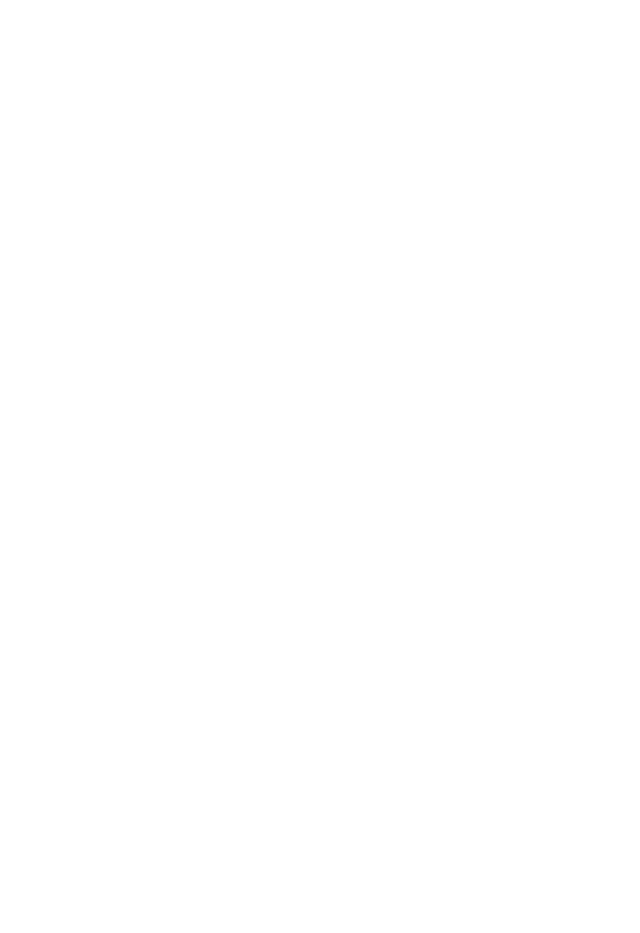
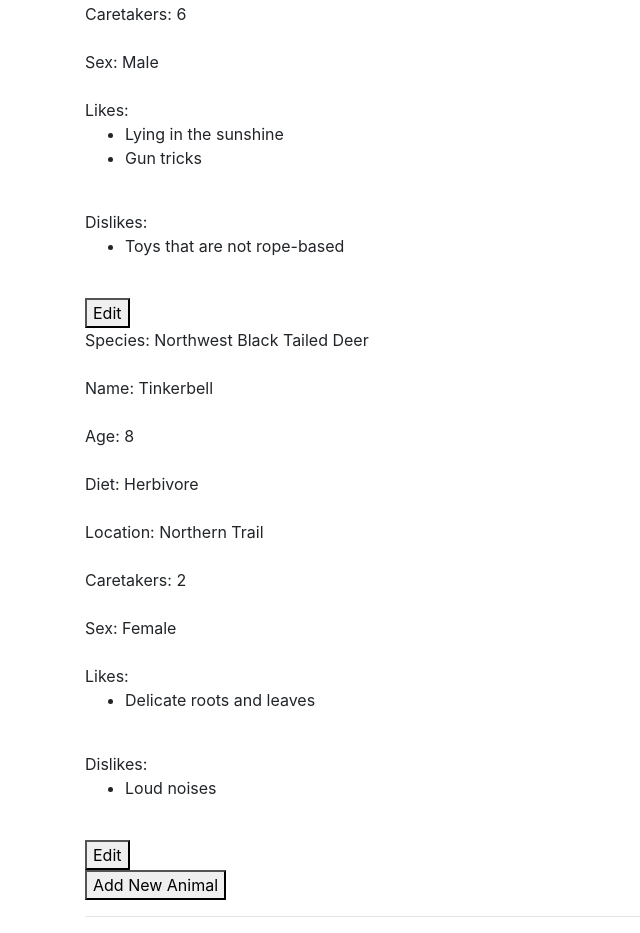
Before and after one commit to lukebertram/zoo, an Angular app: page / in a window 1280 px wide. Shown: the part 860-1793 px from the top of the page, without its empty margins (0-640 px from the left). Before the commit the page ends 800 px from the top, so only its background shows below. Built offline with nearby package versions, Linux system fonts and the light colour scheme.

Commit message:
add dropdown menu to filter animals by age, button to display new animal form

```diff
--- a/src/app/age.pipe.ts
+++ b/src/app/age.pipe.ts
@@ -8,13 +8,15 @@ import { Animal } from './animal.model';
 
 export class AgePipe implements PipeTransform {
 
-  transform(input: Animal[]) {
-    // const output: Animal[] = [];
-    // input.forEach((animal)=>{
-    //   if (animal.age < 2){
-    //     output.push(animal);
-    //   }
-    // })
-    return input.filter((animal) => animal.age <= 2);
+  transform(input: Animal[], ageRange: string) {
+    if (ageRange === 'young'){
+      //filter out all animals 2 yrs old or older
+      return input.filter((animal) => animal.age < 2);
+    } else if (ageRange === 'mature'){
+      //filter out all animals younger than 2 yrs old
+      return input.filter((animal) => animal.age >= 2)
+    } else {
+      return input;
+    }
   }
 }
--- a/src/app/animal-list/animal-list.component.html
+++ b/src/app/animal-list/animal-list.component.html
@@ -3,7 +3,7 @@
   <option value="young">Young animals (younger than 2 yrs)</option>
   <option value="mature">Mature animals (older than 2 yrs)</option>
 </select>
-<div *ngFor="let animal of childAnimalList | age">
+<div *ngFor="let animal of childAnimalList | age:filterByAge">
   <div class="animal-field">
     <span class="field-key">Species: </span>
     <span class="field-value">{{animal.species}}</span>
@@ -46,3 +46,4 @@
   </div><br/>
   <button (click)="editButtonClicked(animal)">Edit</button>
 </div>
+<button (click)="addNewAnimalClicked()">Add New Animal</button>
--- a/src/app/animal-list/animal-list.component.ts
+++ b/src/app/animal-list/animal-list.component.ts
@@ -11,6 +11,7 @@ export class AnimalListComponent {
   filterByAge: string = "all";
   @Input() childAnimalList: Animal[];
   @Output() editClick = new EventEmitter();
+  @Output() addClick = new EventEmitter();
 
   constructor() { }
 
@@ -21,4 +22,8 @@ export class AnimalListComponent {
   filterChange(optionFromMenu: string){
     this.filterByAge = optionFromMenu;
   }
+
+  addNewAnimalClicked(){
+    this.addClick.emit();
+  }
 }
--- a/src/app/app.component.html
+++ b/src/app/app.component.html
@@ -3,7 +3,7 @@
     Welcome to {{ title }}
   </h1>
   <!-- <animal-list [childAnimalList]="masterAnimalList" (editClick)="editAnimal($event)"></animal-list> -->
-  <animal-list [childAnimalList]="masterAnimalList" (editClick)="editAnimal($event)"></animal-list>
+  <animal-list [childAnimalList]="masterAnimalList" (editClick)="editAnimal($event)" (addClick)="toggleNewAnimalForm()"></animal-list>
   <hr>
   <new-animal *ngIf="showNewAnimalForm" (newAnimalSender)="addAnimal($event)"></new-animal>
   <edit-animal [childSelectedAnimal]="selectedAnimal" (doneEditingSender)="finishedEditing()"></edit-animal>
--- a/src/app/app.component.ts
+++ b/src/app/app.component.ts
@@ -19,6 +19,7 @@ export class AppComponent {
   ];
 
   addAnimal(newAnimal: Animal){
+    this.showNewAnimalForm = false;
     this.masterAnimalList.push(newAnimal);
   }
 
@@ -29,4 +30,8 @@ export class AppComponent {
   finishedEditing(){
     this.selectedAnimal = null;
   }
+
+  toggleNewAnimalForm(){
+    this.showNewAnimalForm = !this.showNewAnimalForm;
+  }
 }
--- a/src/app/new-animal/new-animal.component.html
+++ b/src/app/new-animal/new-animal.component.html
@@ -37,5 +37,5 @@
                   newCaretakers.value='';
                   newSex.value='';
                   newLikes.value='';
-                  newDislikes.value='';">Add</button>
+                  newDislikes.value='';">Done</button>
 </div>
```
